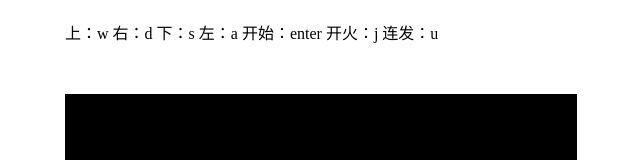
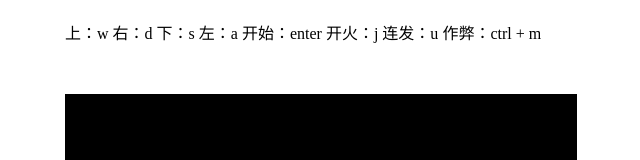
Before and after one commit to yang73137/BattleCity, a plain HTML site: page Source/App.html in a window 1280 px wide. Shown: the top 160 px of the page, without its empty margins (319-959 px from the left). Drawn offline with Linux system fonts and the light colour scheme.

Commit message:
Add text

```diff
--- a/Source/App.html
+++ b/Source/App.html
@@ -39,6 +39,7 @@
             <span>开始：enter</span>
             <span>开火：j</span>
             <span>连发：u</span>
+            <span>作弊：ctrl + m</span>
         </div>
         <div id="app" class="app"></div>
         <div style="width: 512px; margin-top: 50px;">
```
